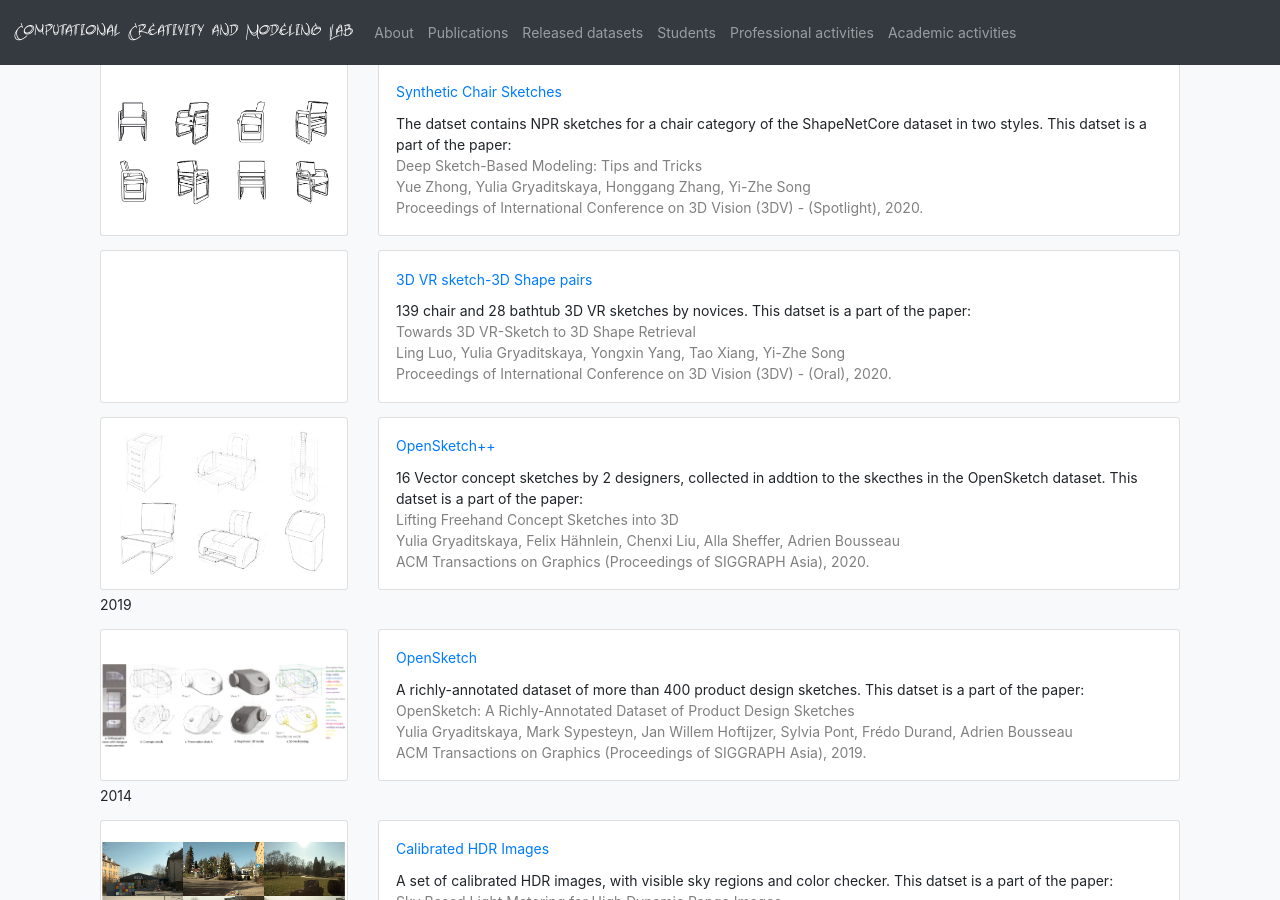
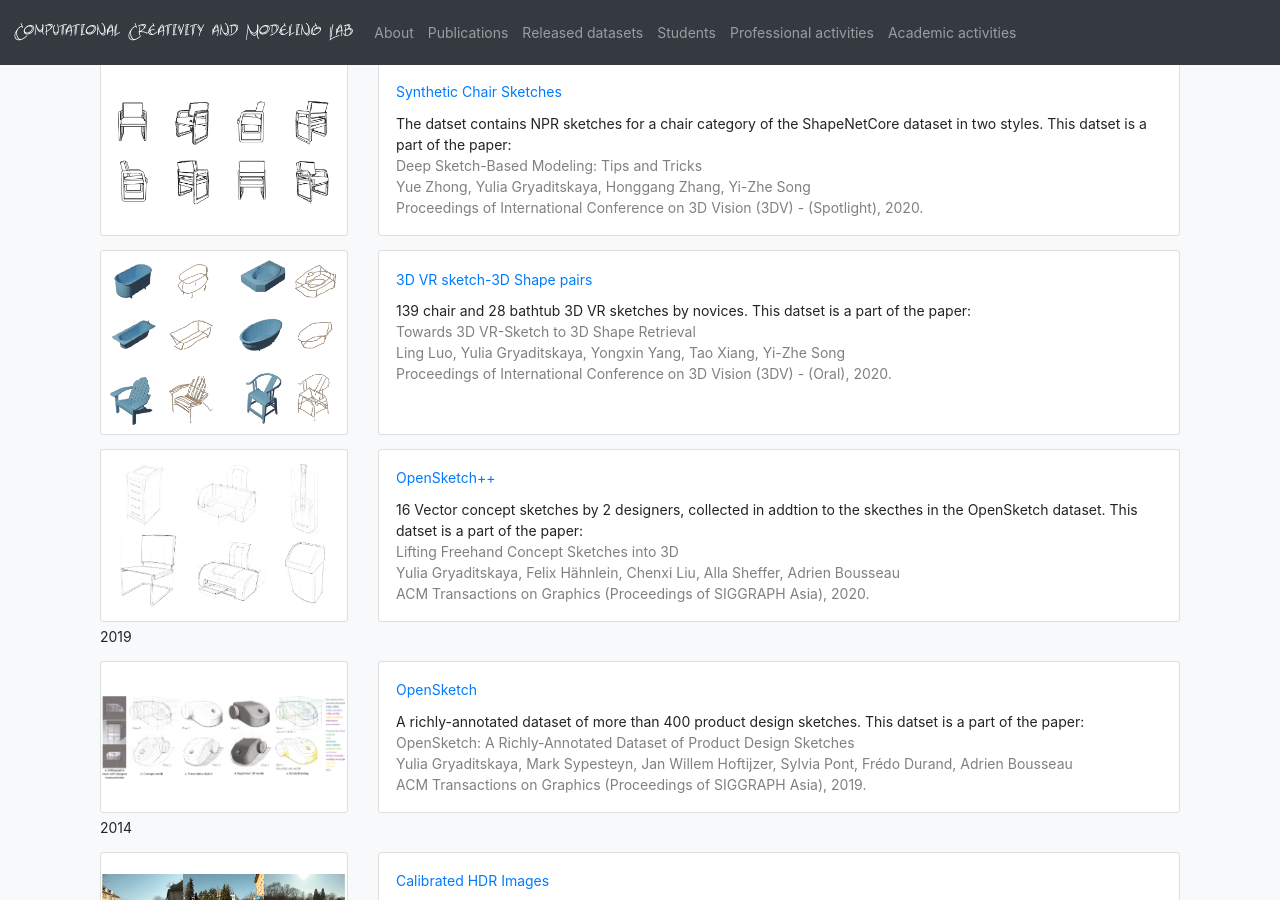
Before and after one commit to ygryadit/ygryadit.github.io, a Jekyll site: the page built from index.md, in a window 1280 px wide and 900 px high, scrolled down 5584 px. Built offline with Jekyll 4.4.1, drawn with Linux system fonts in a browser that asks for light colours.

Commit message:
Adding thumbnail for a dataset

```diff
--- a/index.md
+++ b/index.md
@@ -472,7 +472,7 @@ layout: main
 			<div class="row mt-3 mb-1">
 				<div class="col-sm-3 align-items-stretch d-flex align-items-stretch">
 					<div class="card align-items-center justify-content-center w-100">
-					<img src='DatasetsThumbs/3DVR.png'  width = '99%'  />
+					<img src='DatasetsThumbs/Bathtubs-Chairs.png'  width = '99%'  />
 					</div>
 				</div>
 
```
Also changed, not shown: DatasetsThumbs/Bathtubs-Chairs.png (added).
